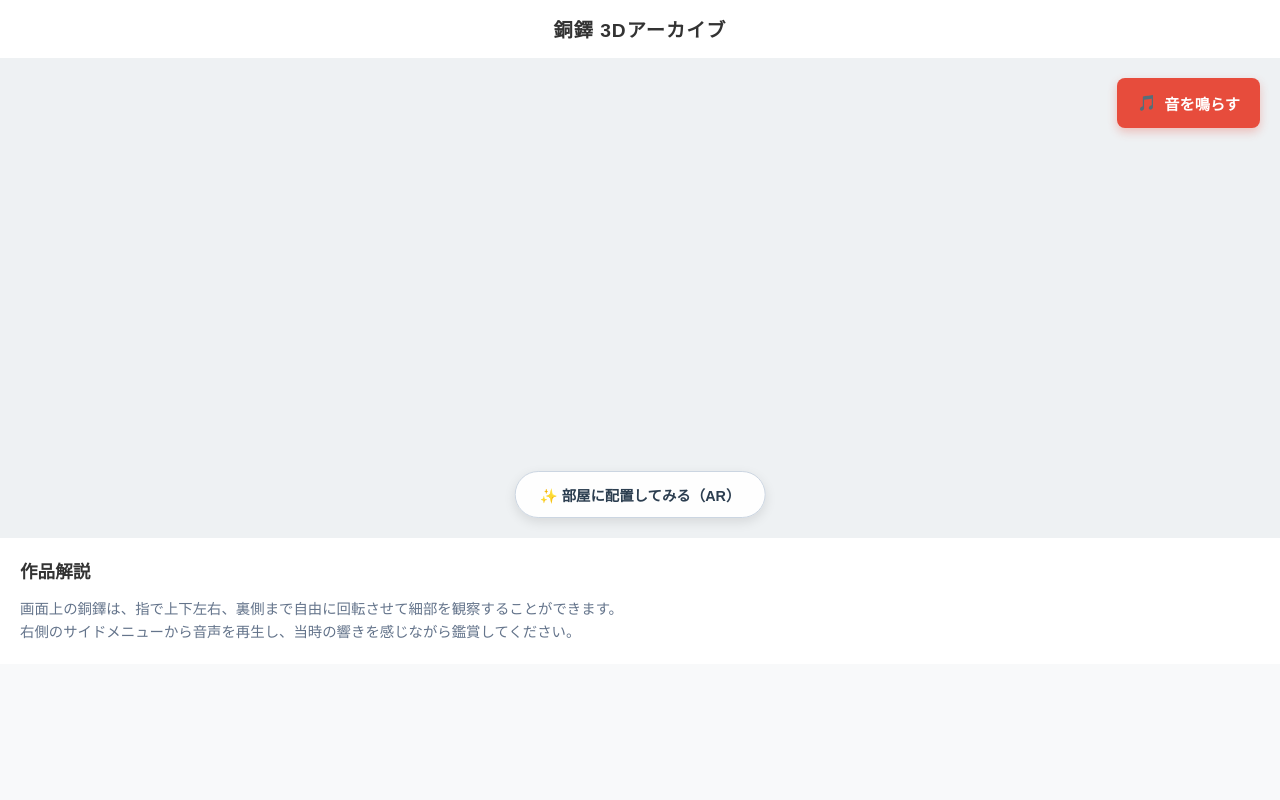
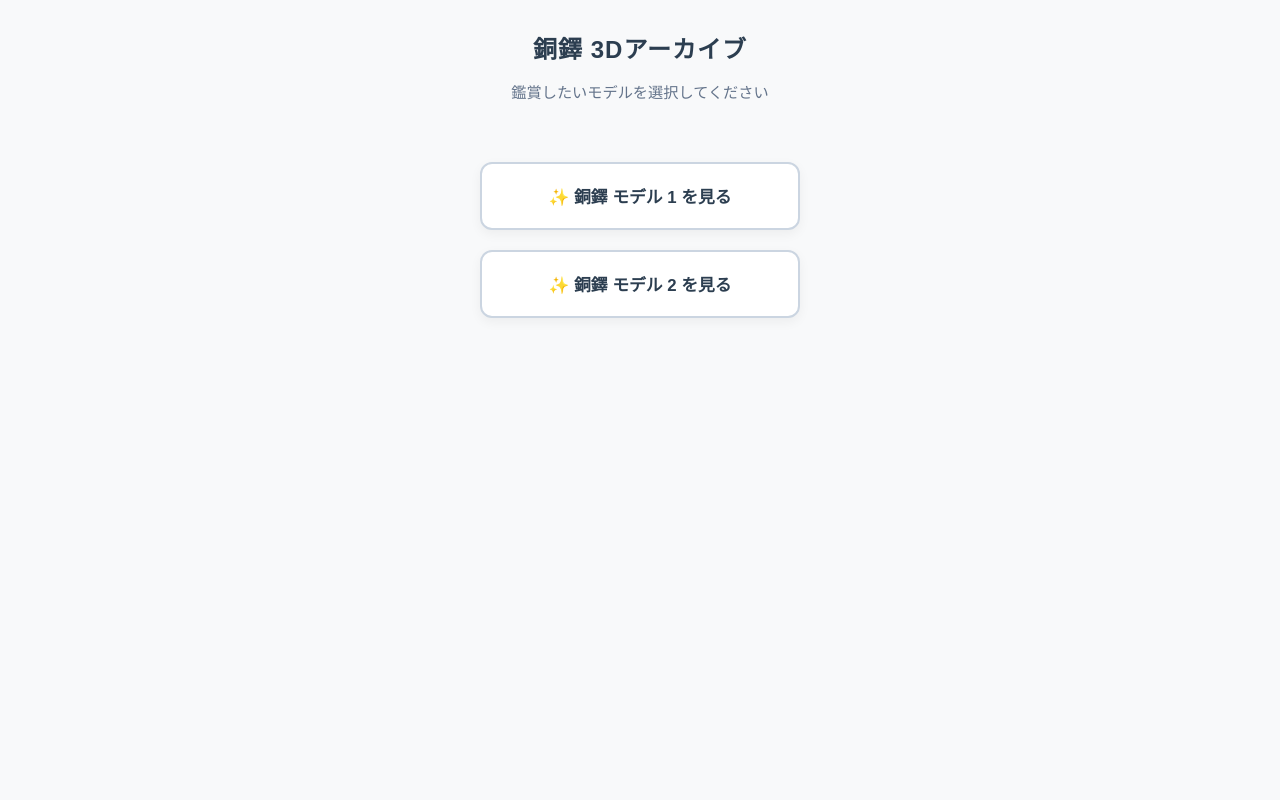
Before and after one commit to OU42823/doki, a Flask app: page / in a window 1280 px wide. Run offline with Flask 3, Linux system fonts and the light colour scheme; some libraries are stand-ins or nearby versions.

Commit message:
35回目のコミット

```diff
--- a/templates/doutaku.html
+++ b/templates/doutaku.html
@@ -3,110 +3,48 @@
 <head>
     <meta charset="UTF-8">
     <meta name="viewport" content="width=device-width, initial-scale=1.0">
-    <title>銅鐸 3Dアーカイブ</title>
-    <!-- model-viewerの読み込み -->
-    <script type="module" src="https://ajax.googleapis.com/ajax/libs/model-viewer/3.4.0/model-viewer.min.js"></script>
+    <title>銅鐸 3Dアーカイブ - 選択画面</title>
     <style>
-        body { margin: 0; font-family: sans-serif; background-color: #f8f9fa; color: #333; }
-        header { padding: 15px; text-align: center; background: #fff; box-shadow: 0 2px 8px rgba(0,0,0,0.05); }
-        h1 { margin: 0; font-size: 1.2rem; letter-spacing: 1px; }
+        body { margin: 0; font-family: sans-serif; background-color: #f8f9fa; color: #333; display: flex; flex-direction: column; align-items: center; justify-content: height; min-height: 100vh; }
+        header { padding: 30px; text-align: center; }
+        h1 { margin: 0; font-size: 1.5rem; letter-spacing: 1px; color: #2c3e50; }
+        p { color: #64748b; font-size: 0.95rem; text-align: center; margin-bottom: 30px; }
 
-        /* 3D画面を表示するエリア */
-        .viewer-container { position: relative; width: 100%; height: 60vh; background: #eef1f3; }
-        model-viewer { width: 100%; height: 100%; }
-
-        /* 📱 画面の右サイドに浮かせる音声メニュー */
-        .side-menu {
-            position: absolute; top: 20px; right: 20px; z-index: 10;
+        .menu-container {
+            display: flex; flex-direction: column; gap: 20px; width: 85%; max-width: 320px;
         }
 
-        /* 音声ボタンのデザイン */
-        .menu-btn {
-            background-color: #e74c3c; color: white; border: none; border-radius: 8px;
-            padding: 14px 20px; font-size: 0.95rem; font-weight: bold;
-            box-shadow: 0 4px 10px rgba(231, 76, 60, 0.3); cursor: pointer;
-            display: flex; align-items: center; gap: 8px; transition: background-color 0.2s;
-        }
-        /* 音が鳴っている時のボタンの色（シックな紺色） */
-        .menu-btn.playing {
-            background-color: #34495e; box-shadow: 0 4px 10px rgba(52, 73, 94, 0.3);
+        .select-btn {
+            background-color: #ffffff; color: #2c3e50; text-decoration: none;
+            border: 2px solid #cbd5e1; border-radius: 12px; padding: 20px;
+            font-size: 1.05rem; font-weight: bold; text-align: center;
+            box-shadow: 0 4px 12px rgba(0,0,0,0.05); transition: all 0.2s ease;
         }
 
-        /* 「部屋に配置する（AR）」ボタンのデザイン（中央下） */
-        #ar-button {
-            background-color: rgba(255, 255, 255, 0.95); color: #2c3e50;
-            border: 1px solid #cbd5e1; border-radius: 30px;
-            padding: 12px 24px; font-size: 0.9rem; font-weight: bold;
-            position: absolute; bottom: 20px; left: 50%; transform: translateX(-50%);
-            box-shadow: 0 4px 12px rgba(0,0,0,0.1); cursor: pointer;
+        .select-btn:hover {
+            background-color: #3498db; color: white; border-color: #3498db;
+            transform: translateY(-2px);
         }
-
-        .info-panel { padding: 20px; background: white; }
-        .info-panel h2 { margin-top: 0; font-size: 1.1rem; }
-        .info-panel p { margin: 0; font-size: 0.9rem; color: #64748b; line-height: 1.6; }
     </style>
 </head>
 <body>
 
-    <header><h1>銅鐸 3Dアーカイブ</h1></header>
+    <header>
+        <h1>銅鐸 3Dアーカイブ</h1>
+        <p>鑑賞したいモデルを選択してください</p>
+    </header>
 
-    <!-- 🔊 音声ファイル（doutakuoto.mp3） -->
-    <audio id="doutaku-sound" src="{{ url_for('static', filename='doutakuoto.mp3') }}" loop></audio>
+    <div class="menu-container">
+        <!-- 1つ目のモデルへ移動するボタン -->
+        <a href="{{ url_for('model1') }}" class="select-btn">
+            ✨ 銅鐸 モデル 1 を見る
+        </a>
 
-    <div class="viewer-container">
-
-        <!-- 3Dオブジェクト画面（iOSとAndroid両対応の設定） -->
-        <model-viewer
-            src="{{ url_for('static', filename='doutaku.usdz') }}"
-            ios-src="{{ url_for('static', filename='doutaku.usdz') }}"
-            ar ar-modes="webxr quick-look" ar-placement="floor"
-            ar-scale="auto"
-            camera-controls interaction-prompt="none"
-            field-of-view="100deg"
-            min-polar-angle="0deg" max-polar-angle="180deg"
-            min-azimuth-angle="-infinity" max-azimuth-angle="infinity"
-            interpolation-decay="10" orbit-sensitivity="1.8"
-            touch-action="none" shadow-intensity="1">
-
-            <!-- ARモードへ切り替えるボタン -->
-            <button slot="ar-button" id="ar-button">✨ 部屋に配置してみる（AR）</button>
-
-        </model-viewer>
-
-        <!-- 📱 右サイドの音声コントロールメニュー -->
-        <div class="side-menu">
-            <button id="play-btn" class="menu-btn" onclick="toggleAudio()">
-                <span>🎵</span> <span id="btn-text">音を鳴らす</span>
-            </button>
-        </div>
-
+        <!-- 2つ目のモデルへ移動するボタン -->
+        <a href="{{ url_for('model2') }}" class="select-btn">
+            ✨ 銅鐸 モデル 2 を見る
+        </a>
     </div>
-
-    <div class="info-panel">
-        <h2>作品解説</h2>
-        <p>
-            画面上の銅鐸は、指で上下左右、裏側まで自由に回転させて細部を観察することができます。<br>
-            右側のサイドメニューから音声を再生し、当時の響きを感じながら鑑賞してください。
-        </p>
-    </div>
-
-    <script>
-        const audio = document.getElementById('doutaku-sound');
-        const btn = document.getElementById('play-btn');
-        const btnText = document.getElementById('btn-text');
-
-        function toggleAudio() {
-            if (audio.paused) {
-                audio.play().catch(err => console.log("再生エラー:", err));
-                btnText.innerText = "音を止める";
-                btn.classList.add('playing');
-            } else {
-                audio.pause();
-                btnText.innerText = "音を鳴らす";
-                btn.classList.remove('playing');
-            }
-        }
-    </script>
 
 </body>
 </html>
```
Also changed, not shown: 2 other files.
